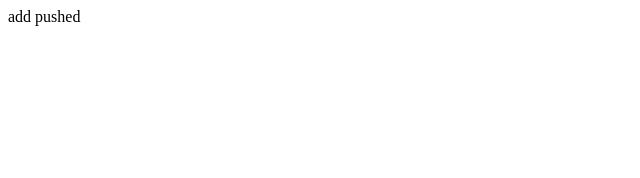
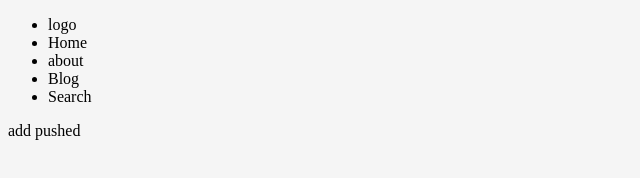
Before and after one commit to asadkhan-cc/Github-Practice, a plain HTML site: page index.html in a window 1280 px wide. Shown: the whole page, without its empty margins (0-640 px from the left). Drawn offline with Linux system fonts and the light colour scheme.

Commit message:
some new changes and added header

```diff
--- a/index.html
+++ b/index.html
@@ -1,12 +1,26 @@
 <!DOCTYPE html>
 <html lang="en">
-<head>
-    <meta charset="UTF-8">
-    <meta http-equiv="X-UA-Compatible" content="IE=edge">
-    <meta name="viewport" content="width=device-width, initial-scale=1.0">
+  <head>
+    <meta charset="UTF-8" />
+    <meta http-equiv="X-UA-Compatible" content="IE=edge" />
+    <meta name="viewport" content="width=device-width, initial-scale=1.0" />
     <title>Document</title>
-</head>
-<body>
+    <link rel="stylesheet" href="styles.css" />
+  </head>
+  <body>
+    <header>
+      <nav>
+        <ul>
+          <li id="logo">logo</li>
+          <li>Home</li>
+          <li>about</li>
+          <li>Blog</li>
+          <li id="Ser">Search</li>
+
+        </ul>
+      </nav>
+    </header>
+
     add pushed
-</body>
+  </body>
 </html>
--- /dev/null
+++ b/styles.css
@@ -0,0 +1,3 @@
+body{
+    background: whitesmoke;
+}
```
